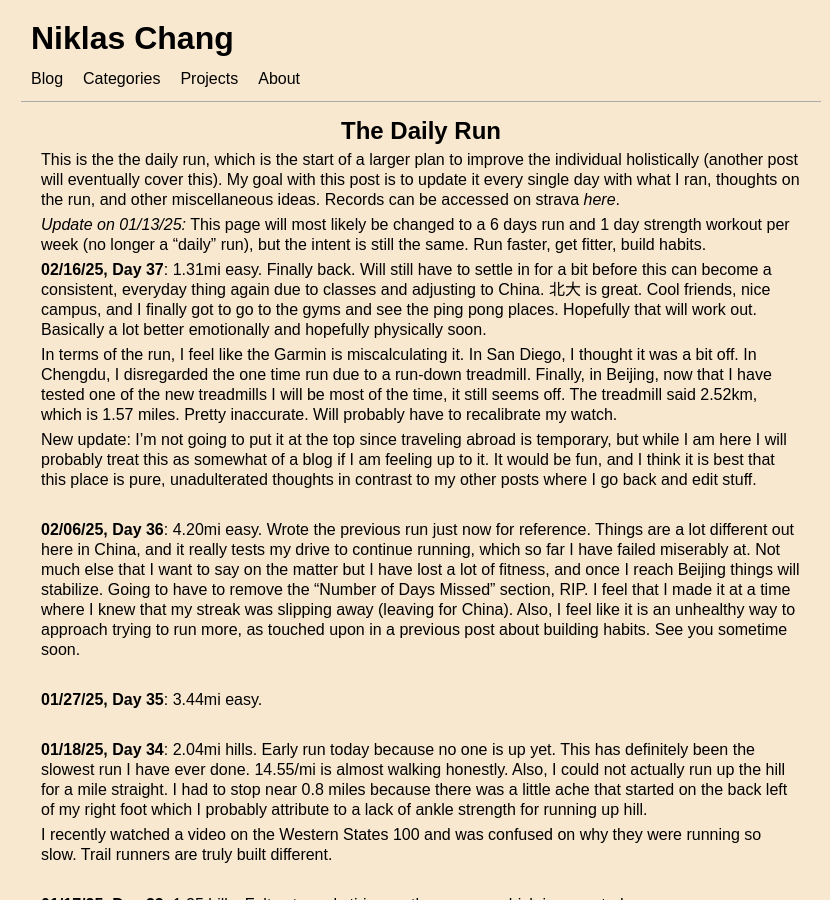
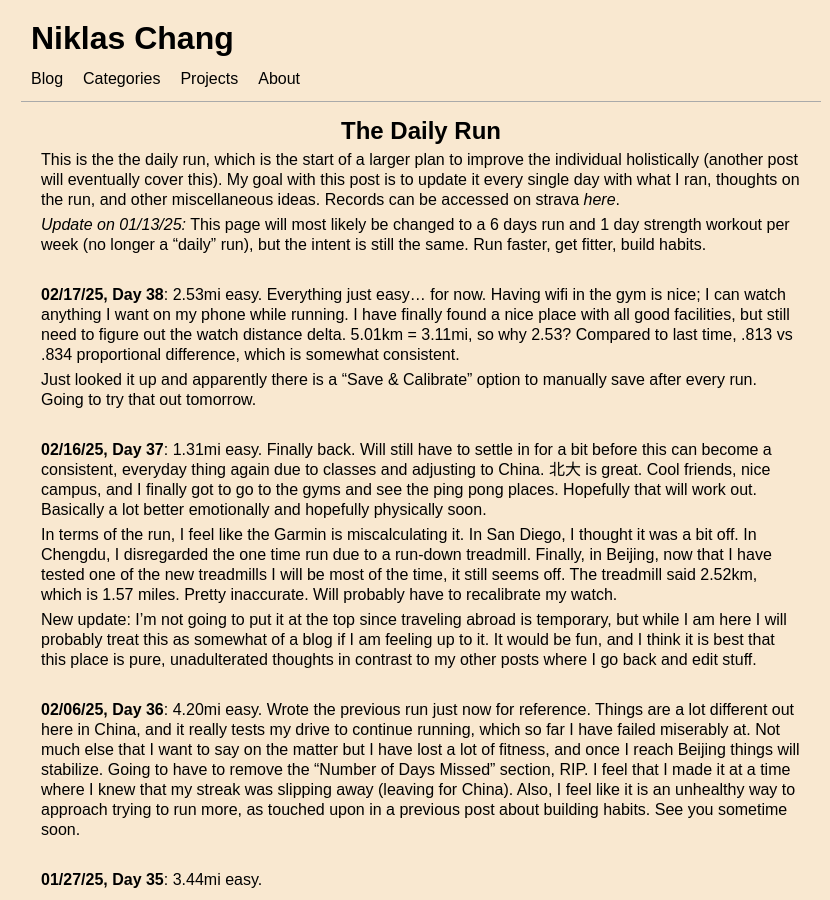
Before and after one commit to Niklichang/niklichang.github.io, a Jekyll site: the page built from _posts/2024-12-02-the-daily-run.md, in a window 1280 px wide and 900 px high. Shown: the whole window, without its empty margins (219-1049 px from the left). Built offline with Jekyll 4.4.1, drawn with Linux system fonts in a browser that asks for light colours; some web fonts are replaced; some of the changed text lies outside the part shown.

Commit message:
pekingday2

```diff
--- a/_posts/2024-12-02-the-daily-run.md
+++ b/_posts/2024-12-02-the-daily-run.md
@@ -2,13 +2,21 @@
 layout: post
 title:  "The Daily Run"
 date:   2024-12-02
-last_modified_at: 2025-02-06
+last_modified_at: 2025-02-17
 categories: [Running]
 ---
 
 This is the the daily run, which is the start of a larger plan to improve the individual holistically (another post will eventually cover this). My goal with this post is to update it every single day with what I ran, thoughts on the run, and other miscellaneous ideas. Records can be accessed on strava *[here](https://www.strava.com/athletes/117513725)*.
 
 *Update on 01/13/25:* This page will most likely be changed to a 6 days run and 1 day strength workout per week (no longer a "daily" run), but the intent is still the same. Run faster, get fitter, build habits.
+
+<br/>
+
+**02/17/25, Day 38**: 2.53mi easy. Everything just easy... for now. Having wifi in the gym is nice; I can watch anything I want on my phone while running. I have finally found a nice place with all good facilities, but still need to figure out the watch distance delta. 5.01km = 3.11mi, so why 2.53? Compared to last time, .813 vs .834 proportional difference, which is somewhat consistent.
+
+Just looked it up and apparently there is a "Save & Calibrate" option to manually save after every run. Going to try that out tomorrow.
+
+<br/>
 
 **02/16/25, Day 37**: 1.31mi easy. Finally back. Will still have to settle in for a bit before this can become a consistent, everyday thing again due to classes and adjusting to China. 北大 is great. Cool friends, nice campus, and I finally got to go to the gyms and see the ping pong places. Hopefully that will work out. Basically a lot better emotionally and hopefully physically soon.
 
```
